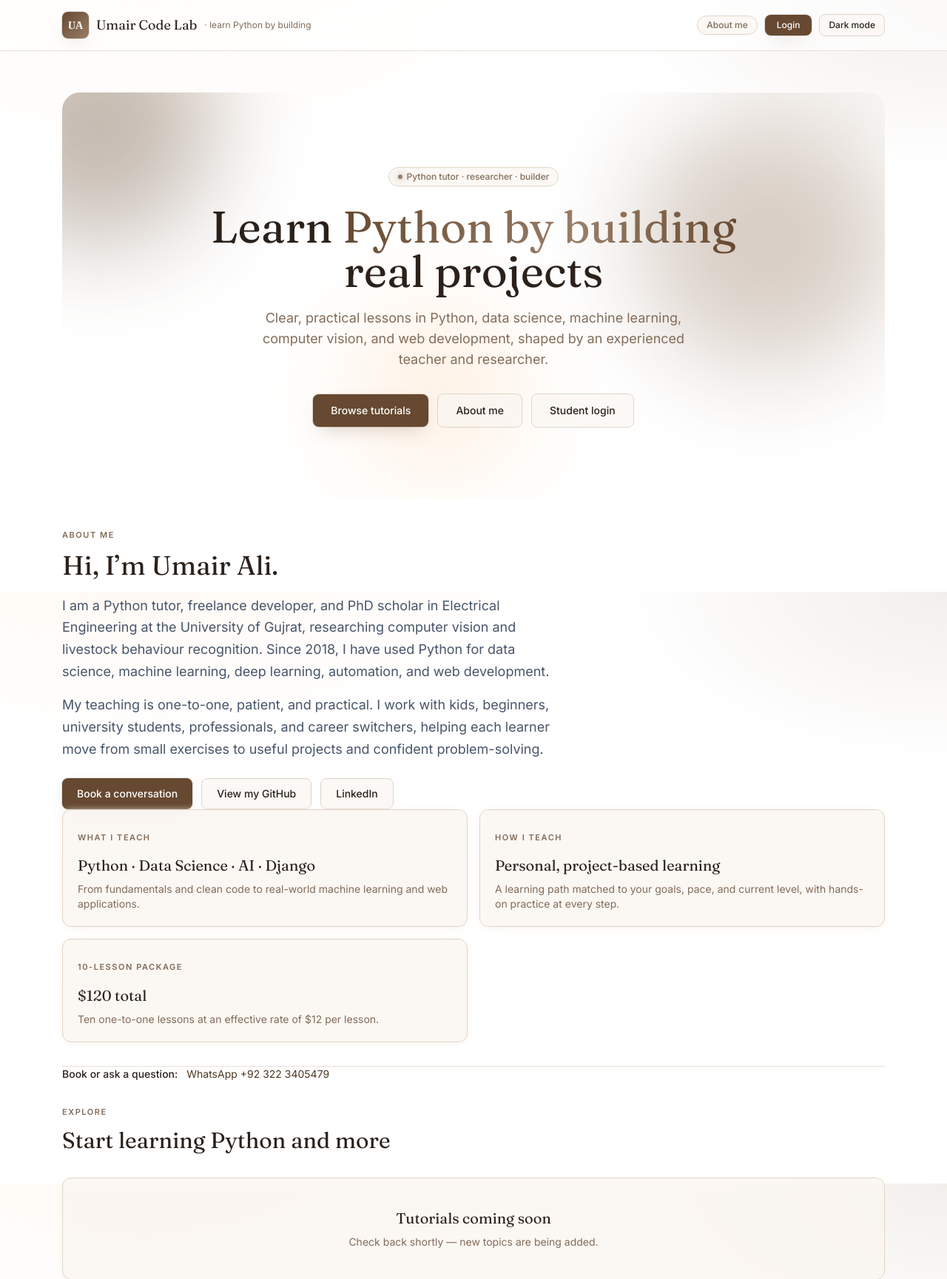
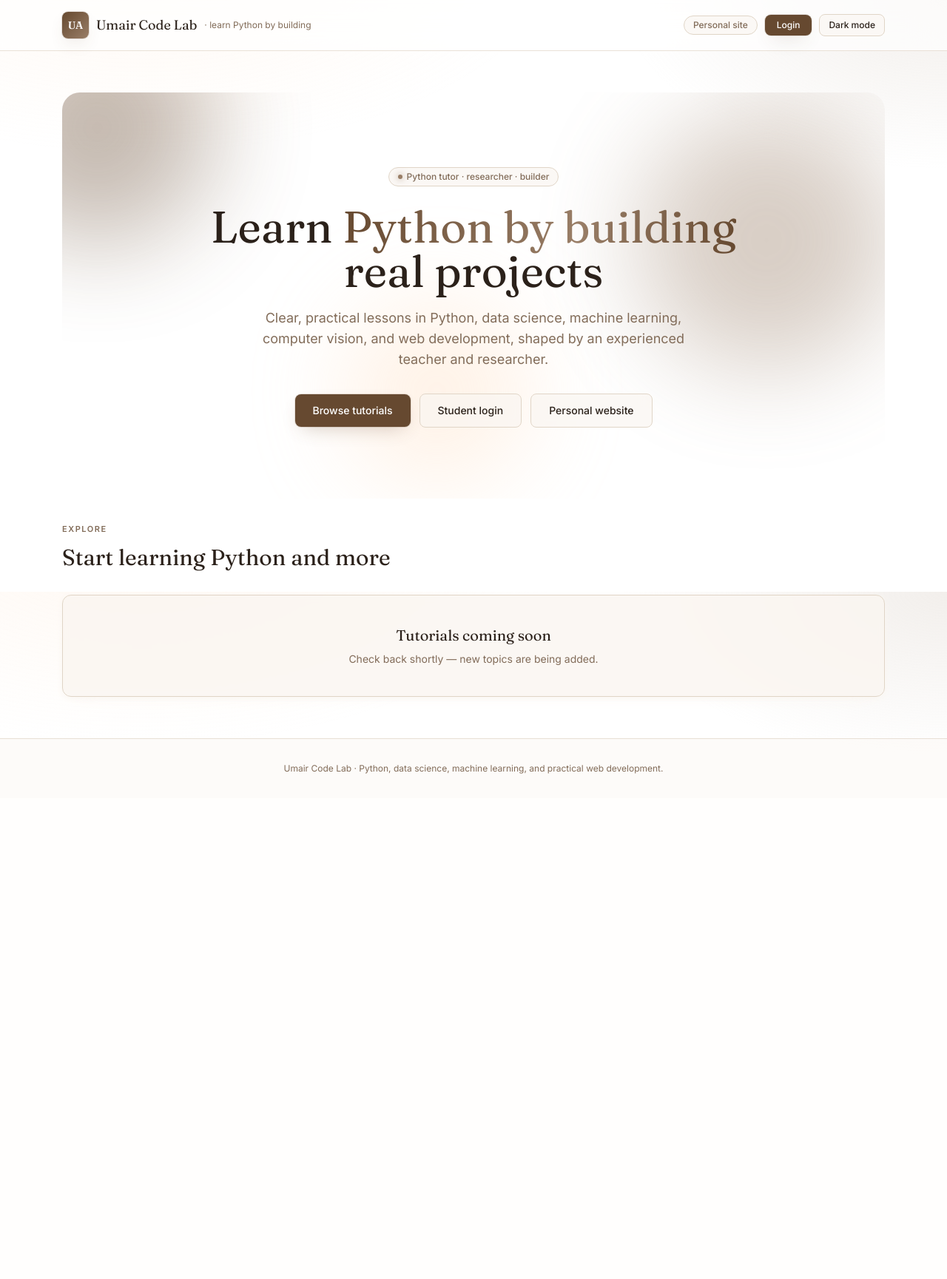
Before and after one commit to eeumairali/student-portal, a Django app: page / in a window 1280 px wide. Shown: the top 1729 px of the page at 74% size. After the commit the page ends 1046 px from the top, so only its background shows below. Run offline with Django 5.2, Linux system fonts and the light colour scheme; data that the repository does not hold is empty; parts of the project's set-up code (start-up, migrations or seed data) failed here and were passed over; some libraries are stand-ins or nearby versions.

Commit message:
refactor: separate tutorial landing page from personal site

```diff
--- a/templates/base.html
+++ b/templates/base.html
@@ -34,7 +34,7 @@
     </a>
 
     <div class="hidden items-center gap-2.5 text-sm md:flex">
-      <a class="chip transition hover:border-mint-400 hover:text-ink" href="{% url 'home' %}#about">About me</a>
+      <a class="chip transition hover:border-mint-400 hover:text-ink" href="https://eeumairali.github.io/" target="_blank" rel="noopener noreferrer">Personal site</a>
       {% if user.is_authenticated %}
         <span class="text-slate-500">{{ user.student_profile.display_name|default:user.username }}</span>
         <a class="chip relative transition hover:border-mint-400 hover:text-ink" href="{% url 'notification_list' %}" aria-label="Notifications">
@@ -73,7 +73,7 @@
   <div x-show="open" x-cloak x-transition.duration.150ms @click.outside="open = false"
        class="border-t border-line/70 bg-paper/95 backdrop-blur-xl md:hidden">
     <div class="mx-auto flex max-w-6xl flex-col gap-1 px-5 py-4 text-sm">
-      <a class="rounded-lg px-3 py-2 transition hover:bg-card" href="{% url 'home' %}#about">About me</a>
+      <a class="rounded-lg px-3 py-2 transition hover:bg-card" href="https://eeumairali.github.io/" target="_blank" rel="noopener noreferrer">Personal site</a>
       {% if user.is_authenticated %}
         <span class="px-1 pb-2 text-slate-500">{{ user.student_profile.display_name|default:user.username }}</span>
         <a class="rounded-lg px-3 py-2 transition hover:bg-card" href="{% url 'notification_list' %}">
--- a/templates/tutorials/home.html
+++ b/templates/tutorials/home.html
@@ -18,50 +18,9 @@
     </p>
     <div class="mt-8 flex flex-wrap items-center justify-center gap-3">
       <a href="#domains" class="btn-primary px-6 py-3 text-sm">Browse tutorials</a>
-      <a href="#about" class="btn-quiet px-6 py-3 text-sm">About me</a>
       <a href="{% url 'login' %}" class="btn-quiet px-6 py-3 text-sm">Student login</a>
+      <a href="https://eeumairali.github.io/" target="_blank" rel="noopener noreferrer" class="btn-quiet px-6 py-3 text-sm">Personal website</a>
     </div>
-  </div>
-</section>
-
-<section id="about" class="mt-8 scroll-mt-24 border-y border-line/70 py-14 sm:py-18">
-  <div class="grid gap-10 lg:grid-cols-[1.2fr_.8fr] lg:items-start">
-    <div>
-      <p class="eyebrow">About me</p>
-      <h2 class="mt-2 font-display text-3xl sm:text-4xl">Hi, I’m Umair Ali.</h2>
-      <p class="mt-5 max-w-2xl text-slate-600">
-        I am a Python tutor, freelance developer, and PhD scholar in Electrical Engineering at the University of Gujrat, researching computer vision and livestock behaviour recognition. Since 2018, I have used Python for data science, machine learning, deep learning, automation, and web development.
-      </p>
-      <p class="mt-4 max-w-2xl text-slate-600">
-        My teaching is one-to-one, patient, and practical. I work with kids, beginners, university students, professionals, and career switchers, helping each learner move from small exercises to useful projects and confident problem-solving.
-      </p>
-      <div class="mt-6 flex flex-wrap gap-3">
-        <a class="btn-primary px-5 py-2.5 text-sm" href="mailto:eeumairali@gmail.com">Book a conversation</a>
-        <a class="btn-quiet px-5 py-2.5 text-sm" href="https://github.com/eeumairali" target="_blank" rel="noopener noreferrer">View my GitHub</a>
-        <a class="btn-quiet px-5 py-2.5 text-sm" href="https://www.linkedin.com/in/eeumairali" target="_blank" rel="noopener noreferrer">LinkedIn</a>
-      </div>
-    </div>
-    <div class="grid gap-4 sm:grid-cols-2 lg:grid-cols-1">
-      <div class="card p-5">
-        <p class="eyebrow">What I teach</p>
-        <p class="mt-3 font-display text-xl">Python · Data Science · AI · Django</p>
-        <p class="mt-2 text-sm text-slate-500">From fundamentals and clean code to real-world machine learning and web applications.</p>
-      </div>
-      <div class="card p-5">
-        <p class="eyebrow">How I teach</p>
-        <p class="mt-3 font-display text-xl">Personal, project-based learning</p>
-        <p class="mt-2 text-sm text-slate-500">A learning path matched to your goals, pace, and current level, with hands-on practice at every step.</p>
-      </div>
-      <div class="card p-5">
-        <p class="eyebrow">10-lesson package</p>
-        <p class="mt-3 font-display text-xl">$120 total</p>
-        <p class="mt-2 text-sm text-slate-500">Ten one-to-one lessons at an effective rate of $12 per lesson.</p>
-      </div>
-    </div>
-  </div>
-  <div class="mt-8 border-t border-line/70 pt-6 text-sm text-slate-600">
-    <span class="font-medium text-ink">Book or ask a question:</span>
-    <a class="ml-2 text-teal-700 hover:underline" href="https://wa.me/923223405479" target="_blank" rel="noopener noreferrer">WhatsApp +92 322 3405479</a>
   </div>
 </section>
 
```
